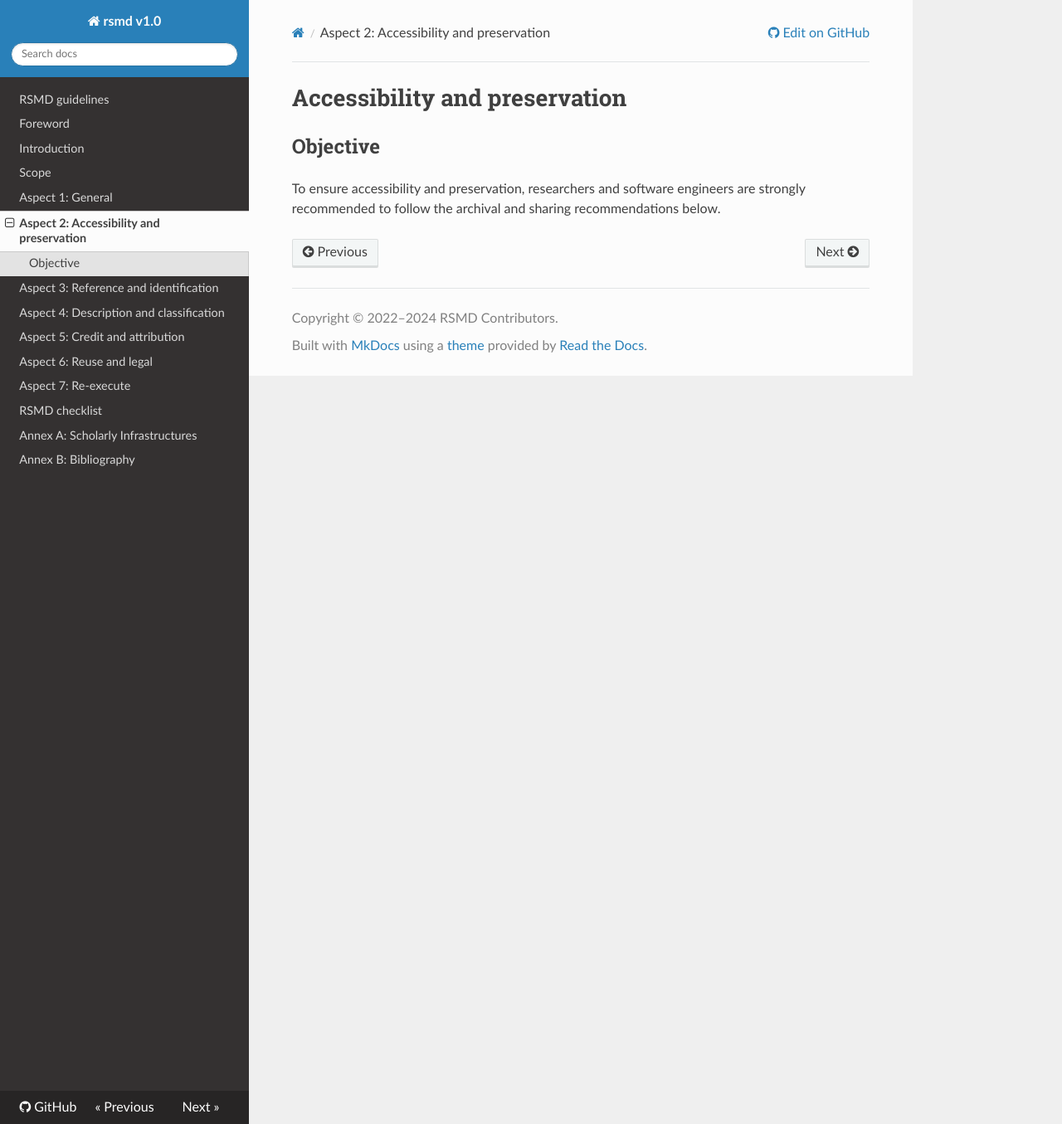
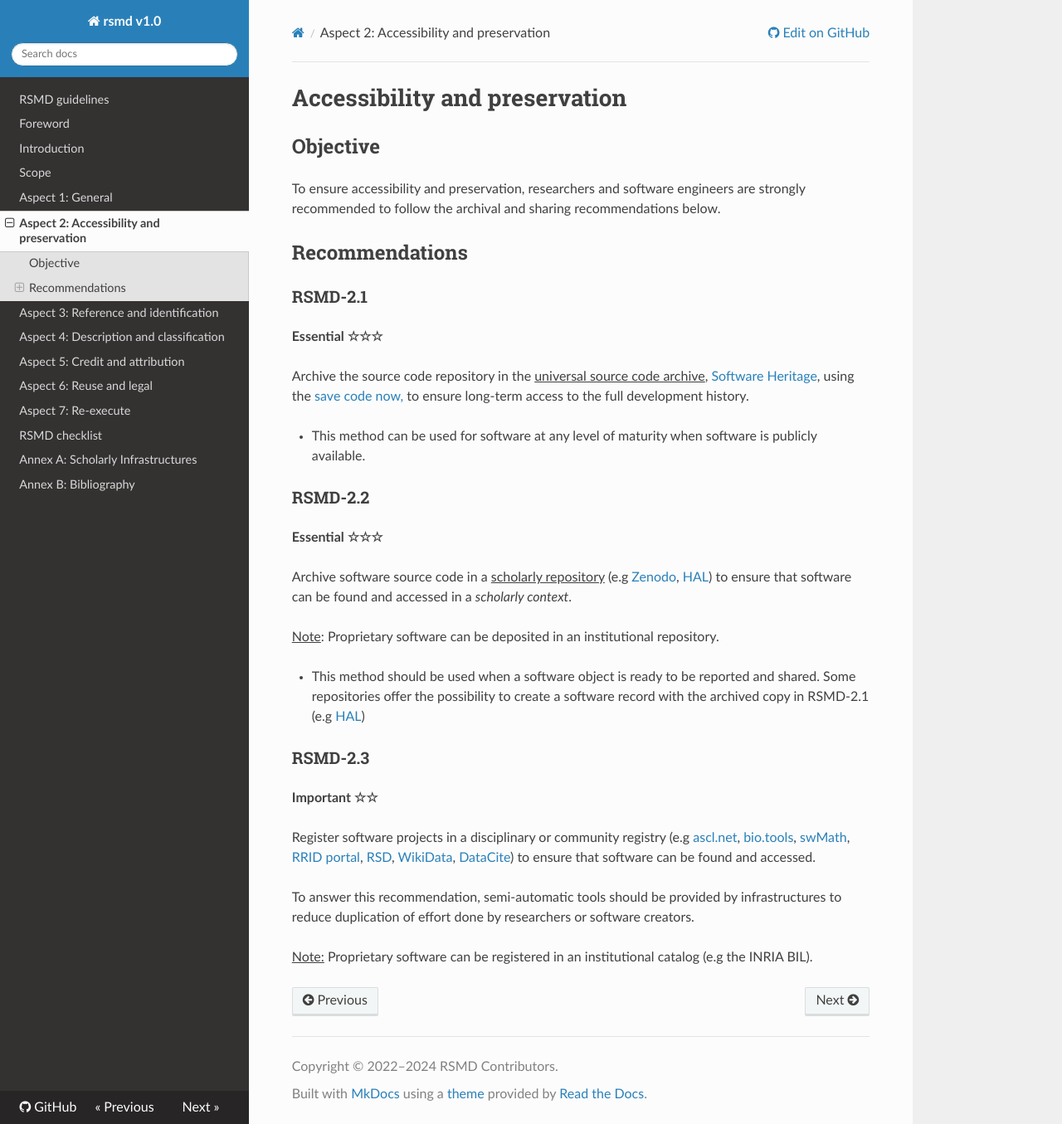
Before and after one commit to FAIR-IMPACT/RSMD-guidelines, an MkDocs documentation site: the page built from chapters/2.Accessibility_preservation.md, in a window 1280 px wide and 1355 px high. Shown: the whole window at 83% size. Built offline with MkDocs 1.6.1, drawn with Linux system fonts in a browser that asks for light colours; nearby versions of some CDN libraries.

Commit message:
Add Accesibility recommendations

```diff
--- a/chapters/2.Accessibility_preservation.md
+++ b/chapters/2.Accessibility_preservation.md
@@ -2,3 +2,31 @@
 
 ## Objective
 To ensure accessibility and preservation, researchers and software engineers are strongly recommended to follow the archival and sharing recommendations below.
+
+## Recommendations
+### RSMD-2.1
+**Essential ☆☆☆**
+
+Archive the source code repository in the <span style="text-decoration:underline;">universal source code archive</span>, [Software Heritage](https://archive.softwareheritage.org/), using the [save code now,](save.softwareheritage.org) to ensure long-term access to the full development history.
+
+* This method can be used for software at any level of maturity when software is publicly available.
+
+### RSMD-2.2
+**Essential ☆☆☆**
+
+Archive software source code in a <span style="text-decoration:underline;">scholarly repository</span> (e.g [Zenodo](https://zenodo.org/), [HAL](https://hal.science/)) to ensure that software can be found and accessed in a _scholarly context_.
+
+<span style="text-decoration:underline;">Note</span>: Proprietary software can be deposited in an institutional repository.
+
+* This method should be used when a software object is ready to be reported and shared. Some repositories offer the possibility to create a software record with the archived copy in RSMD-2.1 (e.g [HAL](https://www.softwareheritage.org/2023/04/04/swhid-deposit-hal/))
+
+
+
+### RSMD-2.3
+**Important ☆☆**
+
+Register software projects in a disciplinary or community registry (e.g [ascl.net](https://ascl.net/), [bio.tools](https://bio.tools/), [swMath](https://zbmath.org/software/), [RRID portal](https://scicrunch.org/resources/about/resource), [RSD](https://research-software-directory.org/),  [WikiData](https://www.wikidata.org/wiki/Wikidata:Main_Page), [DataCite](https://datacite.org/)) to ensure that software can be found and accessed.
+
+To answer this recommendation, semi-automatic tools should be provided by infrastructures to reduce duplication of effort done by researchers or software creators.
+
+<span style="text-decoration:underline;">Note:</span> Proprietary software can be registered in an institutional catalog (e.g the INRIA BIL).
```
